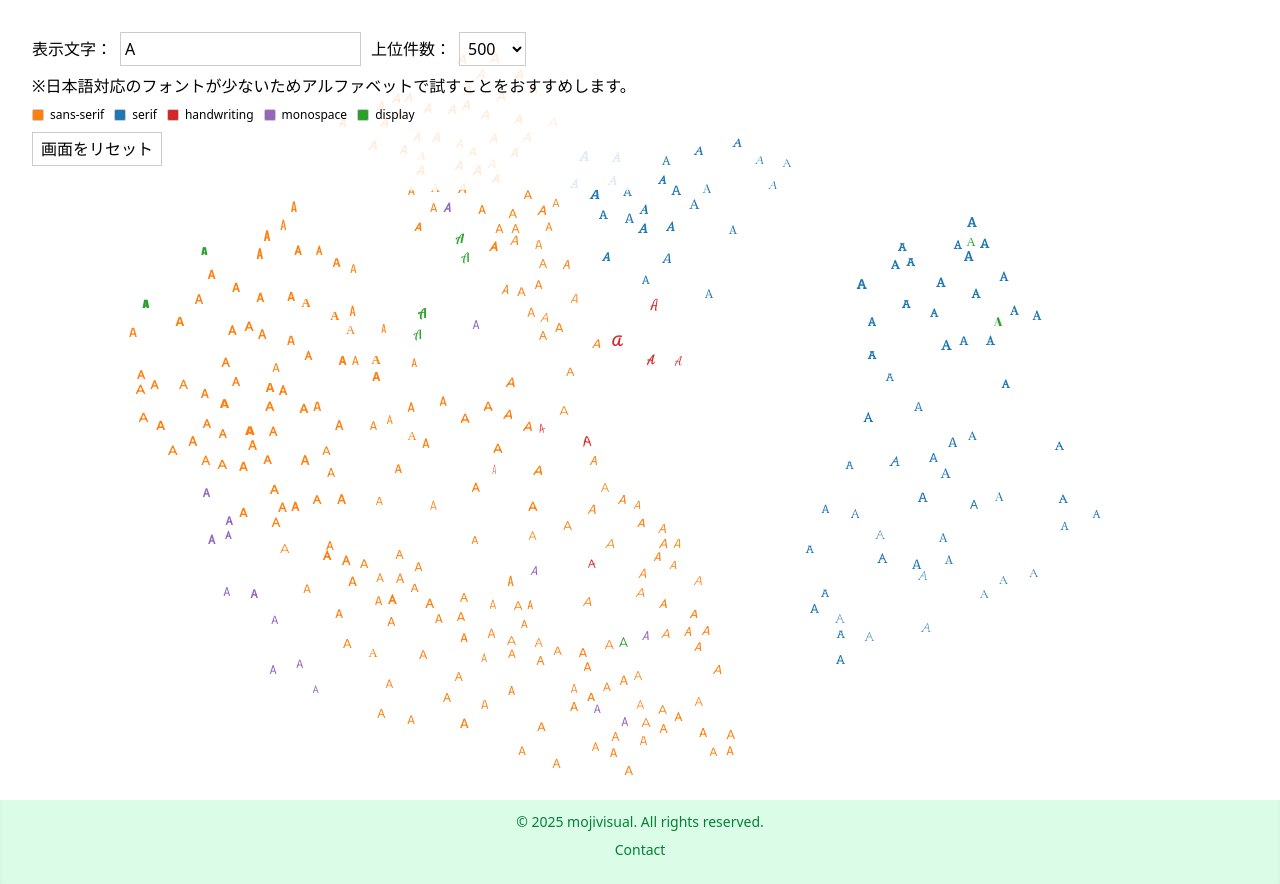
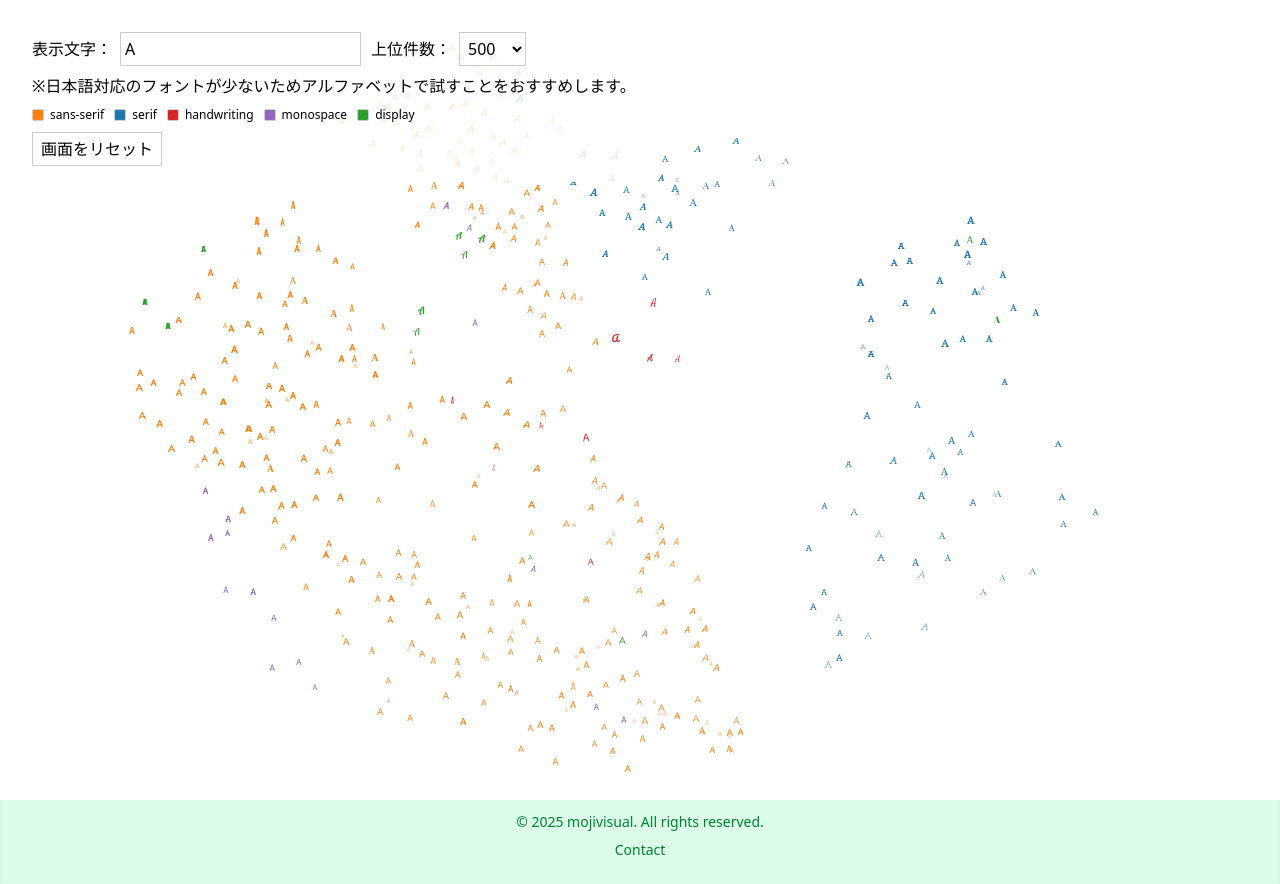
Before and after one commit to minmmmmin/font, a React (Vite) app: page /dashboard in a window 1280 px wide. Built offline with nearby package versions, Linux system fonts and the light colour scheme; a web font is replaced by a local one.

Commit message:
一旦これで

```diff
--- a/src/pages/Dashboard.jsx
+++ b/src/pages/Dashboard.jsx
@@ -6,6 +6,8 @@ const Dashboard = () => {
   const [glyph, setGlyph] = useState("A");
   const [showTop, setShowTop] = useState(500);
   const [transform, setTransform] = useState(d3.zoomIdentity);
+  const [fontSizeMap, setFontSizeMap] = useState(new Map());
+  // key: index, value: "small" or "normal"
 
   const svgRef = useRef(null);
   const contentRef = useRef(null);
@@ -106,7 +108,9 @@ const Dashboard = () => {
     };
   }, [bounds]);
 
-  const fontSize = 0.2; // データ座標系でのベースサイズ
+  // フォントサイズ
+  const baseFontSize = 0.15;      // 通常サイズ
+  const overlapFontSize = 0.1;   // 重なったときのサイズ
 
   return (
     <>
@@ -133,18 +137,18 @@ const Dashboard = () => {
             const items = [];
 
             for (let i = 0; i < data.length; i++) {
-              if (i >= showTop) break; // 上位件数制限
+              if (i >= showTop) break;
 
               const d = data[i];
               const dx = parseFloat(d.x);
               const dy = parseFloat(d.y);
 
-              // transform を適用したスクリーン座標
+              // スクリーン座標に変換
               const sx = dx * transform.k + transform.x;
               const sy = dy * transform.k + transform.y;
-              const size = fontSize / transform.k; // 画面上でのサイズ
+              const size = baseFontSize / transform.k;
 
-              // 画面上で重なりチェック
+              // 重なりチェック
               const hasOverlap = occupied.some((a) => {
                 return !(
                   sx + size < a.x1 ||
@@ -157,24 +161,40 @@ const Dashboard = () => {
               const fam = extractFamily(d.family);
               const { fontWeight, fontStyle } = parseVariant(d.variant);
 
-              const label = `フォント名：${fam} ${d.variant}\nカテゴリ：${
-                d.category
-              }\n利用数ランキング ${i + 1} / ${TOTAL}`;
+              let fontSizeType = fontSizeMap.get(i);
 
-              if (!hasOverlap) {
+              if (!fontSizeType) {
+                // 初回のみ決定 → 以後は固定
+                fontSizeType = hasOverlap ? "small" : "normal";
+                setFontSizeMap((prev) => {
+                  const next = new Map(prev);
+                  next.set(i, fontSizeType);
+                  return next;
+                });
+              }
+
+              const effectiveSize =
+                fontSizeType === "small" ? overlapFontSize : baseFontSize;
+
+              if (fontSizeType === "normal") {
                 occupied.push({
                   x1: sx,
                   y1: sy,
                   x2: sx + size,
                   y2: sy + size,
                 });
+              }
+
+              const label = `フォント名：${fam} ${d.variant}\nカテゴリ：${
+                d.category
+              }\n利用数ランキング ${i + 1} / ${TOTAL}`;
 
               items.push(
                 <text
                   key={i}
                   x={dx}
                   y={dy}
-                    fontSize={fontSize}
+                  fontSize={effectiveSize}
                   textAnchor="start"
                   dominantBaseline="text-before-edge"
                   fill={categoryColor(d.category, i)}
@@ -183,13 +203,13 @@ const Dashboard = () => {
                     fontWeight,
                     fontStyle,
                     cursor: "pointer",
+                    opacity: fontSizeType === "small" ? 0.6 : 1,
                   }}
                 >
                   <title>{label}</title>
                   {glyph}
                 </text>
               );
-              }
             }
 
             return items;
@@ -248,15 +268,7 @@ const Dashboard = () => {
           </label>
         </div>
 
-        <div
-          style={{
-            marginBottom: "0.5rem",
-            display: "flex",
-            gap: "10px",
-            alignItems: "center",
-            flexWrap: "wrap",
-          }}
-        >
+        <div style={{ marginBottom: "0.5rem" }}>
           ※日本語対応のフォントが少ないためアルファベットで試すことをおすすめします。
         </div>
 
@@ -289,15 +301,6 @@ const Dashboard = () => {
           ))}
         </div>
 
-        <div
-          style={{
-            marginBottom: "0.5rem",
-            display: "flex",
-            gap: "10px",
-            alignItems: "center",
-            flexWrap: "wrap",
-          }}
-        >
         <button
           onClick={() => {
             if (!svgRef.current || !zoomRef.current) return;
@@ -316,7 +319,6 @@ const Dashboard = () => {
           画面をリセット
         </button>
       </div>
-      </div>
     </>
   );
 };
```
Lines whose indentation alone changed are shown as unchanged.
